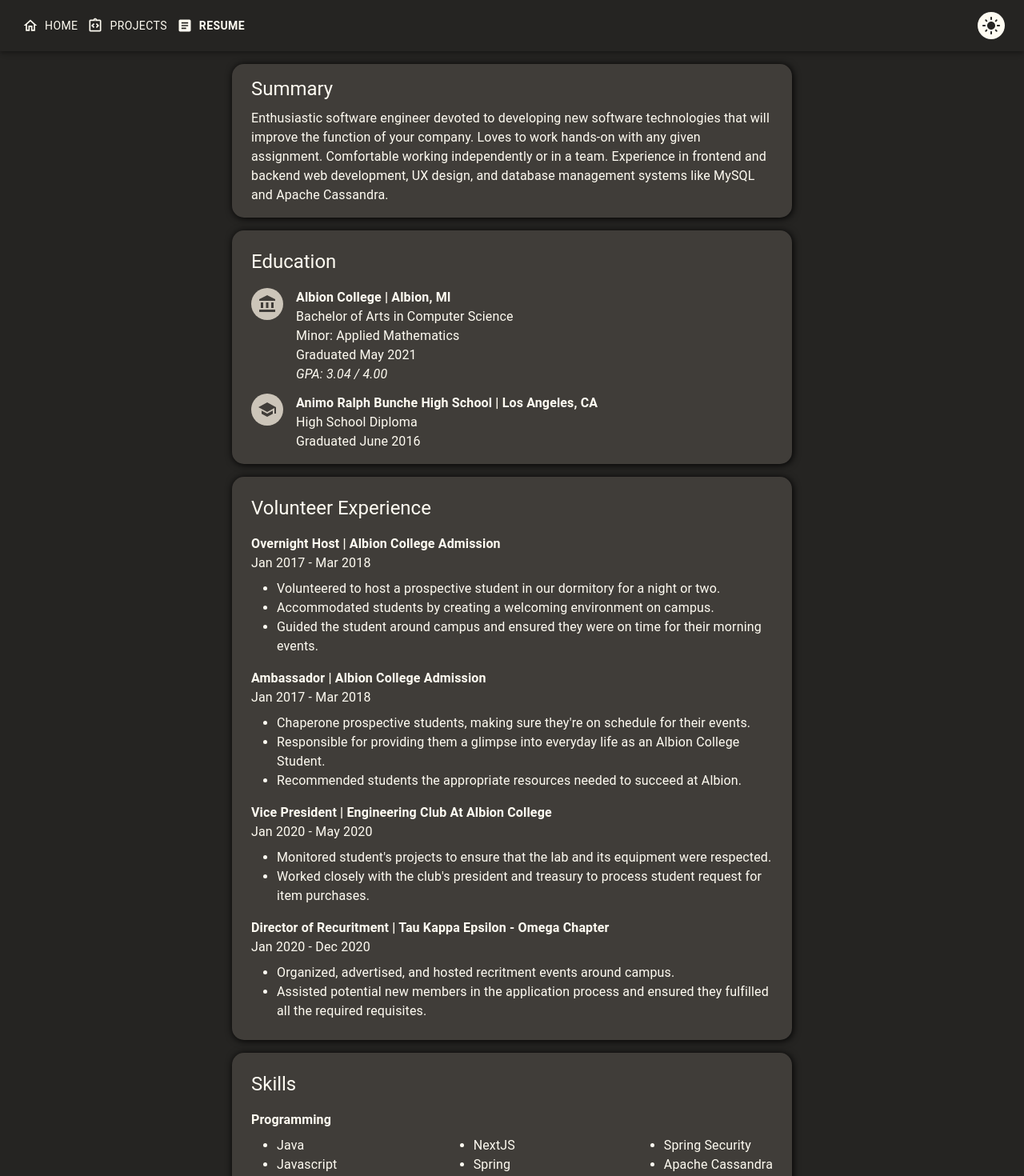
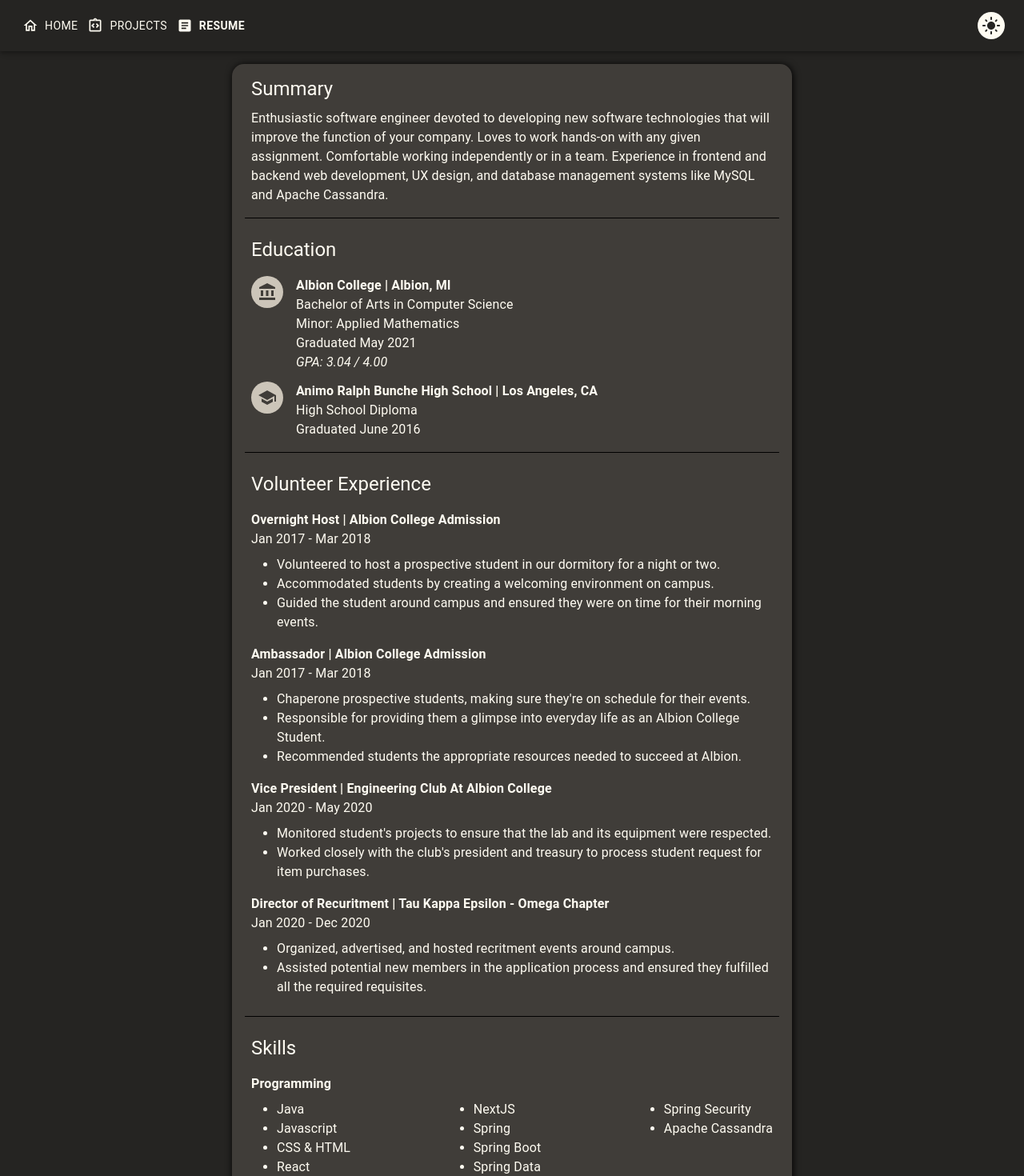
Before and after one commit to victoresteban295/Personal-Website, a Next.js app: page /Resume in a window 1280 px wide. Shown: the top 1470 px of the page at 80% size. Built offline with nearby package versions, Linux system fonts and the light colour scheme.

Commit message:
Basic Refactoring & Upgrade to Nextjs 13

```diff
--- a/components/home/Aboutme.jsx
+++ b/components/home/Aboutme.jsx
@@ -1,6 +1,5 @@
 import { Typography, Box } from "@mui/material"
 import { Cabin } from '@next/font/google'
-import { motion } from 'framer-motion'
 
 const cabin = Cabin({
     weight: '700',
@@ -21,10 +20,6 @@
                 flexDirection: 'column',
                 textAlign: 'left',
                 width: '100%',
-                borderRadius: '15px',
-                backgroundColor: 'secondary.main',
-                boxShadow: '1px 1px 10px #000',
-                mt: 2,
                 py: 2,
                 px: 3,
             }}
--- a/components/home/Contact.jsx
+++ b/components/home/Contact.jsx
@@ -1,7 +1,6 @@
 import { Typography, Box, List, ListItem, ListItemAvatar, ListItemText, Avatar, Tooltip} from "@mui/material"
 import { Mail, PhoneIphone } from '@mui/icons-material'
 import { Cabin } from '@next/font/google'
-import { motion } from 'framer-motion'
 
 const cabin = Cabin({
     weight: '700',
@@ -18,10 +17,6 @@
                 textAlign: 'left',
                 alignSelf: 'flex-start',
                 width: '100%',
-                borderRadius: '15px',
-                backgroundColor: 'secondary.main',
-                boxShadow: '1px 1px 10px #000',
-                mt: 2,
                 py: 2,
                 px: 2,
             }}
--- a/components/home/Introduction.jsx
+++ b/components/home/Introduction.jsx
@@ -1,6 +1,5 @@
 import { Typography, Box } from "@mui/material"
 import {Cabin} from '@next/font/google'
-import { motion } from 'framer-motion'
 
 const cabin = Cabin({
     weight: '700',
@@ -16,10 +15,6 @@
                 flexDirection: {xs: 'column', sm: 'row'},
                 alignItems: 'center',
                 width: '100%',
-                borderRadius: '15px',
-                backgroundColor: 'secondary.main',
-                boxShadow: '1px 1px 10px #000',
-                mt: 2,
                 py: 1,
                 px: 2,
             }}
--- a/components/home/Social.jsx
+++ b/components/home/Social.jsx
@@ -1,7 +1,6 @@
 import { Typography, Box, List, ListItem, ListItemAvatar, ListItemText, Avatar, Tooltip } from "@mui/material"
 import { GitHub, Instagram, LinkedIn } from '@mui/icons-material'
 import { Cabin } from '@next/font/google'
-import { motion } from 'framer-motion'
 import Link from 'next/link'
 
 const cabin = Cabin({
@@ -19,10 +18,6 @@
                 textAlign: 'left',
                 alignSelf: 'flex-start',
                 width: '100%',
-                borderRadius: '15px',
-                backgroundColor: 'secondary.main',
-                boxShadow: '1px 1px 10px #000',
-                my: 2,
                 py: 2,
                 px: 2,
             }}
--- a/components/resume/Education.jsx
+++ b/components/resume/Education.jsx
@@ -21,10 +21,6 @@
                 flexDirection: 'column',
                 textAlign: 'left',
                 width: '100%',
-                borderRadius: '15px',
-                backgroundColor: 'secondary.main',
-                boxShadow: '1px 1px 10px #000',
-                mt: 2,
                 py: 2,
                 px: 3,
             }}
--- a/components/resume/Skill.jsx
+++ b/components/resume/Skill.jsx
@@ -20,10 +20,6 @@
                 flexDirection: 'column',
                 textAlign: 'left',
                 width: '100%',
-                borderRadius: '15px',
-                backgroundColor: 'secondary.main',
-                boxShadow: '1px 1px 10px #000',
-                my: 2,
                 py: 2,
                 px: 3,
             }}
--- a/components/resume/Summary.jsx
+++ b/components/resume/Summary.jsx
@@ -20,10 +20,6 @@
                 flexDirection: 'column',
                 textAlign: 'left',
                 width: '100%',
-                borderRadius: '15px',
-                backgroundColor: 'secondary.main',
-                boxShadow: '1px 1px 10px #000',
-                mt: 2,
                 py: 2,
                 px: 3,
             }}
--- a/components/resume/Volunteer.jsx
+++ b/components/resume/Volunteer.jsx
@@ -21,10 +21,6 @@
                 flexDirection: 'column',
                 textAlign: 'left',
                 width: '100%',
-                borderRadius: '15px',
-                backgroundColor: 'secondary.main',
-                boxShadow: '1px 1px 10px #000',
-                mt: 2,
                 py: 2,
                 px: 3,
             }}
--- a/pages/Resume.js
+++ b/pages/Resume.js
@@ -1,4 +1,4 @@
-import { Box } from "@mui/material"
+import { Box, Divider, Stack } from "@mui/material"
 import { motion } from 'framer-motion'
 
 import Summary from "@/components/resume/Summary"
@@ -15,17 +15,6 @@
                 justifyContent: 'center',
             }}
         >
-            <Box
-                id="resume-page-section"
-                sx={{
-                    display: 'flex',
-                    justifyContent: 'center',
-                    alignItems: 'center',
-                    flexDirection: 'column',
-                    maxWidth: '700px',
-                    mx: 1,
-                }}
-            >
             <motion.div
                 animate={{
                     y: 0,
@@ -37,12 +26,31 @@
                     duration: 0.5,
                 }}
             >
+                <Stack
+                    id="resume-page-section"
+                    divider={
+                        <Divider
+                            variant='middle'
+                            sx={{
+                                bgcolor: '#000'
+                            }}
+                        flexItem />
+                    }
+                    sx={{
+                        maxWidth: '700px',
+                        borderRadius: '15px',
+                        backgroundColor: 'secondary.main',
+                        boxShadow: '1px 1px 10px #000',
+                        m: 2,
+                    }}
+                >
                     <Summary />
                     <Education />
                     <Volunteer />
                     <Skill />
+
+                </Stack>
             </motion.div>
-            </Box>
         </Box>
     )
 }
--- a/pages/_app.js
+++ b/pages/_app.js
@@ -5,7 +5,6 @@
 import NavBar from '@/components/Navbar'
 
 const MyApp = ({Component, pageProps}) => {
-
 
     let darkTheme = createTheme({
         palette: {
```
Also changed, not shown: package.json (+4 -4 lines), pages/index.js (+20 -13 lines), 1 other file (tests, documents, lock files or other folders). Lines whose indentation alone changed are shown as unchanged.
